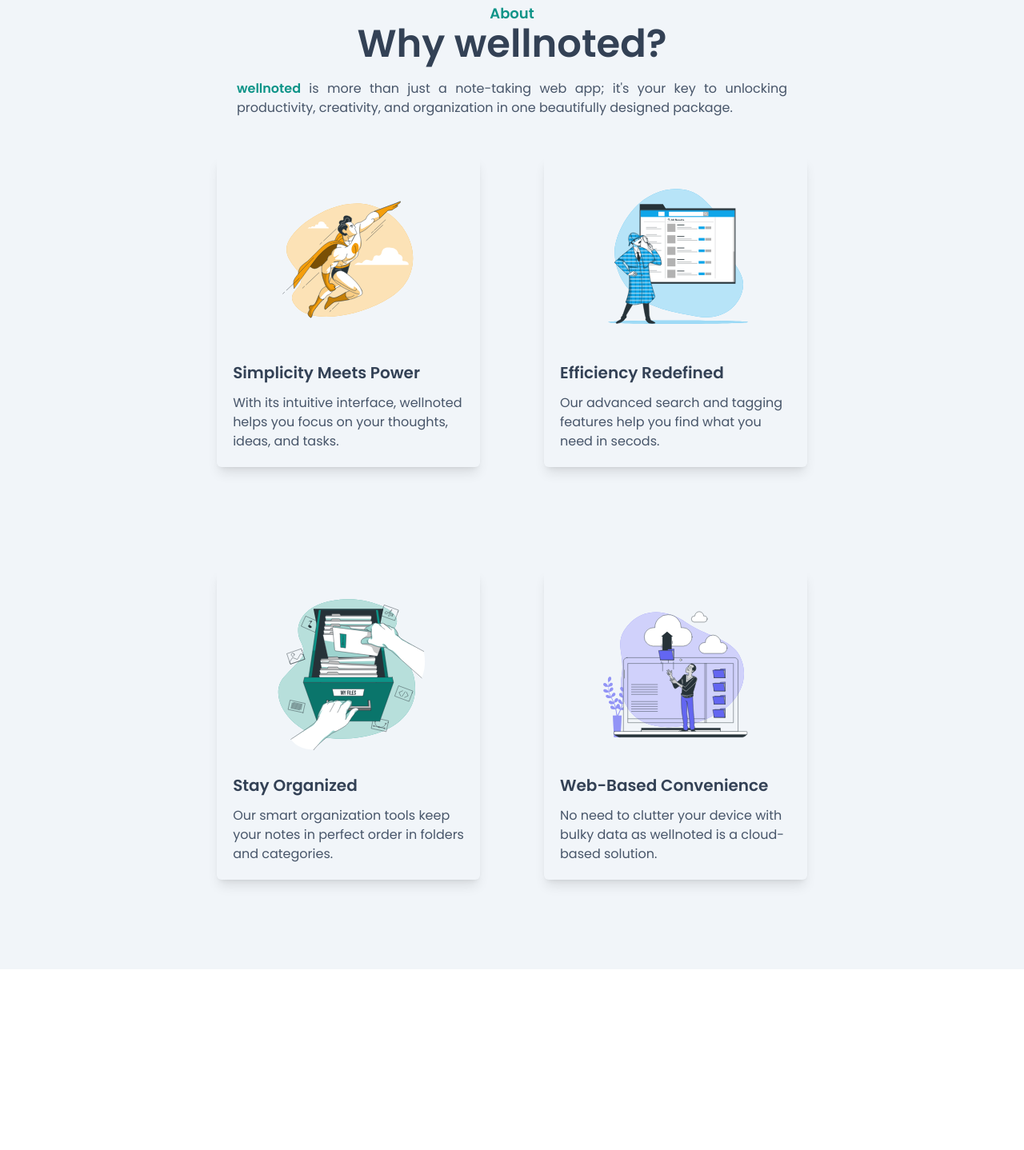
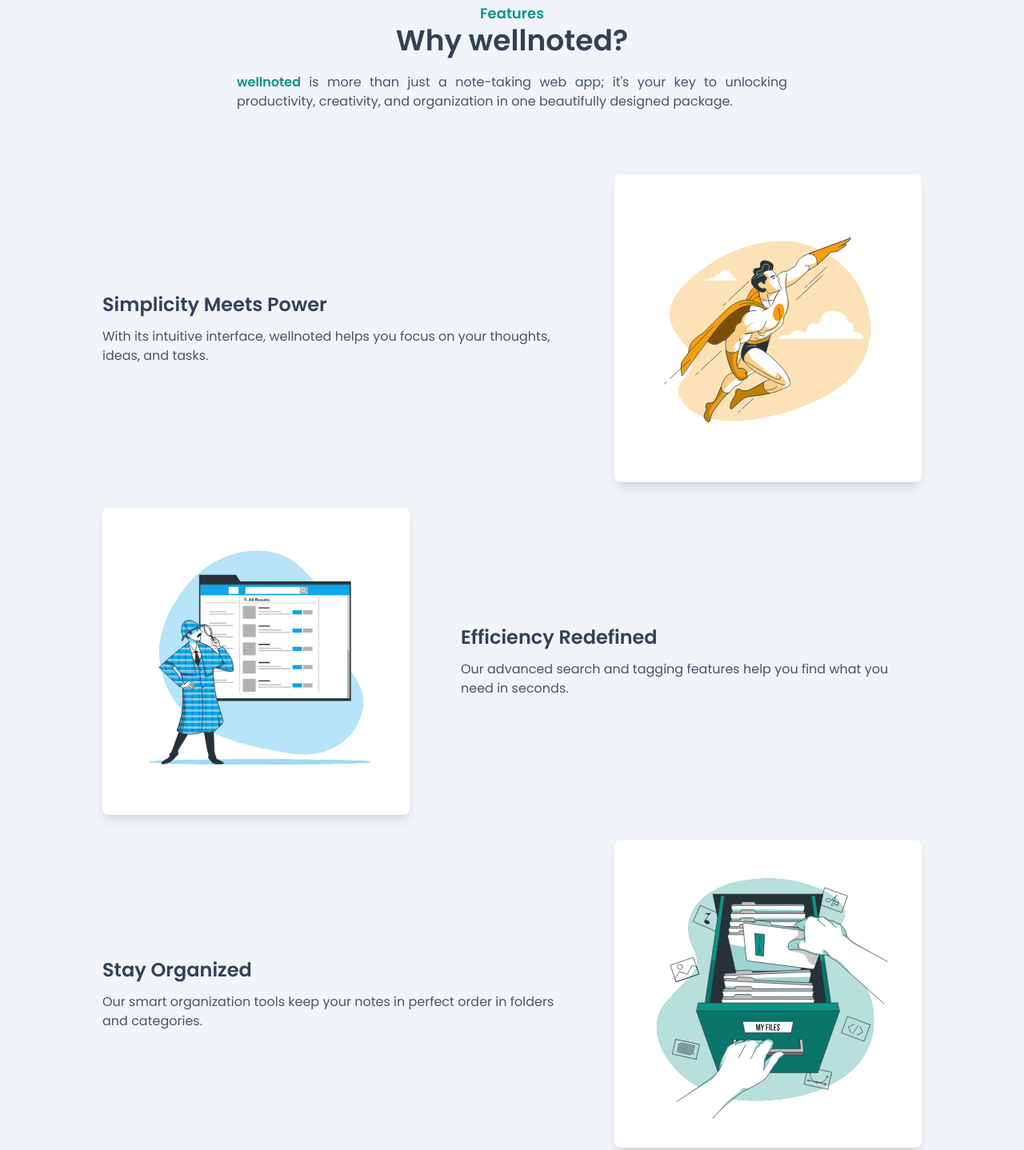
Before and after one commit to yogskr/wellnoted, a website: page index.html in a window 1280 px wide. Shown: the part 989-2427 px from the top of the page at 80% size. Before the commit the page ends 2201 px from the top, so only its background shows below. Drawn offline with Linux system fonts and the light colour scheme.

Commit message:
added a new section

```diff
--- a/index.html
+++ b/index.html
@@ -11,7 +11,7 @@
 
 <body class="font-poppins">
   <!-- Header Start -->
-  <header class="fixed top-0 left-0 w-full z-10">
+  <header class="absolute top-0 left-0 w-full z-10">
     <div class="container">
       <div class="flex justify-between px-10 py-5 lg:px-16">
         <div class="self-center">
@@ -31,8 +31,8 @@
             <div aria-hidden="true" class="group-hover:bg-primary m-auto h-0.5 w-6 bg-secondary duration-300"></div>
             <div aria-hidden="true" class="group-hover:bg-primary m-auto h-0.5 w-6 bg-secondary duration-300"></div>
           </label>
-          <nav id="nav-menu" class="hidden w-full px-10 md:px-0 lg:block lg:shadow-none">
-            <ul class="flex items-center justify-center gap-10">
+          <nav id="nav-menu" class="hidden w-full px-10 md:px-0 lg:flex lg:shadow-none">
+            <ul class="flex items-center justify-center gap-9 mr-5">
               <li class="group">
                 <a href="#" class="text-base font-semibold text-secondary hover:text-primary mx-">Home</a>
               </li>
@@ -45,10 +45,11 @@
               <li class="group">
                 <a href="#" class="text-base font-semibold text-secondary hover:text-primary">Contact</a>
               </li>
-              <li class="group w-12">
-                <a href="#" class="text-base font-semibold text-secondary hover:text-primary">Log In</a>
-              </li>
             </ul>
+            <div class="group w-[4.5rem] flex items-center justify-center gap-4">
+              <div class="h-8 w-0.5 bg-slate-200"></div>
+              <a href="#" class="text-base font-semibold text-secondary hover:text-primary">Log In</a>
+            </div>
           </nav>
           <!-- dropdown menu start -->
           <div id="dropdown-menu"
@@ -70,7 +71,7 @@
             <div>
               <div class=" border-t-2 w-3/4 mx-auto"></div>
               <article class="mb-5">
-                <p class="text-base text-center text-tetiary font-semibold mt-5">Let's Connect</p>
+                <p class="text-base text-center text-fontcolor font-semibold mt-5">Let's Connect</p>
               </article>
               <div class="flex items-center justify-center">
                 <!-- LinkedIn -->
@@ -741,7 +742,7 @@
             </svg>
           </figure>
           <article class="mt-8 md:mt-0 md:text-lg">
-            <p class="text-tetiary text-base font-medium">
+            <p class="text-fontcolor text-base font-medium">
               Taking notes have never been easier with
               <span class="wellnoted-style">wellnoted</span>. Effortlessly
               unleash your
@@ -760,15 +761,14 @@
             </div>
             <div class="email-section mb-6">
               <div class="mb-2">
-                <label for="email" class="text-base font-medium text-tetiary">Email</label>
+                <label for="email" class="text-base font-medium text-fontcolor">Email</label>
               </div>
-
               <input type="email" for="email" name="email" id="email"
                 class="w-full bg-slate-100 rounded-md text-secondary focus:outline-none focus:ring-primary focus:ring-1 focus:border-primary p-3" />
             </div>
             <div class="password-section mb-6">
               <div class="mb-2">
-                <label for="password" class="text-base font-medium text-tetiary">Password</label>
+                <label for="password" class="text-base font-medium text-fontcolor">Password</label>
               </div>
               <input type="text" for="password" name="password" id="password"
                 class="w-full bg-slate-100 rounded-md text-secondary focus:outline-none focus:ring-primary focus:ring-1 focus:border-primary p-3" />
@@ -780,7 +780,7 @@
               </button>
             </div>
           </form>
-          <p class="text-tetiary font-semibold mb-5">Or sign up using:</p>
+          <p class="text-fontcolor font-semibold mb-5">Or sign up using:</p>
           <div class="flex items-center justify-between md:justify-evenly">
             <!-- Google -->
             <a href="https://accounts.google.com" target="_blank" class="shadow-md p-4 rounded-md hover:bg-slate-100">
@@ -868,29 +868,30 @@
   <!-- Features Section Start -->
   <section id="features" class="pt-36 pb-16 bg-slate-100">
     <div class="container">
-      <div class="block mb-12">
+      <div class="block mb-12 lg:mb-0">
         <div class="max-w-screen-md mx-auto px-10">
           <h4 class="text-lg text-center font-semibold text-primary">
-            About
+            Features
           </h4>
-          <h2 class="text-3xl text-center font-semibold text-secondary mb-5 md:text-5xl">
+          <h2 class="text-3xl text-center font-semibold text-secondary mb-5 md:text-4xl">
             Why wellnoted?
           </h2>
-          <p class="text-base text-justify text-tetiary">
+          <p class="text-base md:text-justify text-fontcolor">
             <span class="wellnoted-style">wellnoted</span> is more than just a
             note-taking web app; it's your key to unlocking productivity,
             creativity, and organization in one beautifully designed package.
           </p>
         </div>
       </div>
-      <div class="w-full flex flex-wrap items-center justify-center lg:gap-20 lg:mx-auto px-10 xl:w-10/12">
-        <div class="mb-12 w-80 md:w-1/2 lg:w-1/3">
+      <!-- Features Card Start -->
+      <div class="w-full flex flex-wrap items-center justify-center md:m-auto lg:hidden">
+        <div class="mb-12 w-80 md:w-1/2">
           <div class="p-5 shadow-lg rounded-md overflow-hidden">
             <figure class="w-3/4 mb-5 mx-auto">
               <img src="./src/images/feature-1.svg">
             </figure>
-            <h3 class="font-semibold text-xl text-secondary mb-3">Simplicity Meets Power</h3>
-            <p class="font-medium text-tetiary">With its intuitive interface, wellnoted helps you focus on your
+            <h3 class="font-semibold text-xl text-secondary mb-3 md:text-2xl">Simplicity Meets Power</h3>
+            <p class="font-medium text-fontcolor">With its intuitive interface, wellnoted helps you focus on your
               thoughts,
               ideas, and tasks.</p>
           </div>
@@ -900,9 +901,10 @@
             <figure class="w-3/4 mb-5 mx-auto">
               <img src="./src/images/feature-2.svg">
             </figure>
-            <h3 class="font-semibold text-xl text-secondary mb-3">Efficiency Redefined</h3>
-            <p class="font-medium text-tetiary">Our advanced search and tagging features help you find what you need in
-              secods.</p>
+            <h3 class="font-semibold text-xl text-secondary mb-3 md:text-2xl">Efficiency Redefined</h3>
+            <p class="font-medium text-fontcolor">Our advanced search and tagging features help you find what you need
+              in
+              seconds.</p>
           </div>
         </div>
         <div class="mb-12 w-80 md:w-1/2 lg:w-1/3">
@@ -910,8 +912,8 @@
             <figure class="w-3/4 mb-5 mx-auto">
               <img src="./src/images/feature-3.svg">
             </figure>
-            <h3 class="font-semibold text-xl text-secondary mb-3">Stay Organized</h3>
-            <p class="font-medium text-tetiary">Our smart organization tools keep your notes in perfect order
+            <h3 class="font-semibold text-xl text-secondary mb-3 md:text-2xl">Stay Organized</h3>
+            <p class="font-medium text-fontcolor">Our smart organization tools keep your notes in perfect order
               in folders and categories.
             </p>
           </div>
@@ -921,12 +923,58 @@
             <figure class="w-3/4 mb-5 mx-auto">
               <img src="./src/images/feature-4.svg">
             </figure>
-            <h3 class="font-semibold text-xl text-secondary mb-3">Web-Based Convenience</h3>
-            <p class="font-medium text-tetiary">No need to clutter your device with bulky data as wellnoted is a
+            <h3 class="font-semibold text-xl text-secondary mb-3 md:text-2xl">Cloud-Based App</h3>
+            <p class="font-medium text-fontcolor">No need to clutter your device with bulky data as wellnoted is a
               cloud-based solution.</p>
           </div>
         </div>
       </div>
+      <!-- Features Card End -->
+      <!-- Features Large Screen Start -->
+      <div class="hidden lg:block py-20 px-16">
+        <div class="w-full h-auto flex items-center justify-evenly mb-8">
+          <article class="w-1/2">
+            <h3 class="font-semibold text-2xl text-secondary mb-3">Simplicity Meets Power</h3>
+            <p class="font-medium text-fontcolor">With its intuitive interface, wellnoted helps you focus on your
+              thoughts, ideas, and tasks.</p>
+          </article>
+          <figure class="w-1/3 shadow-lg rounded-lg bg-white">
+            <img src="./src/images/feature-1.svg" class="p-5">
+          </figure>
+        </div>
+        <div class="w-full h-auto flex items-center justify-evenly mb-8">
+          <figure class="w-1/3 shadow-lg rounded-lg bg-white">
+            <img src="./src/images/feature-2.svg" class="p-5">
+          </figure>
+          <article class="w-1/2">
+            <h3 class="font-semibold text-2xl text-secondary mb-3">Efficiency Redefined</h3>
+            <p class="font-medium text-fontcolor">Our advanced search and tagging features help you find what you need
+              in
+              seconds.</p>
+          </article>
+        </div>
+        <div class="w-full h-auto flex items-center justify-evenly mb-8">
+          <article class="w-1/2">
+            <h3 class="font-semibold text-2xl text-secondary mb-3">Stay Organized</h3>
+            <p class="font-medium text-fontcolor">Our smart organization tools keep your notes in perfect order
+              in folders and categories.</p>
+          </article>
+          <figure class="w-1/3 shadow-lg rounded-lg bg-white">
+            <img src="./src/images/feature-3.svg" class="p-5">
+          </figure>
+        </div>
+        <div class="w-full h-auto flex items-center justify-evenly">
+          <figure class="w-1/3 shadow-lg rounded-lg bg-white">
+            <img src="./src/images/feature-4.svg" class="p-5">
+          </figure>
+          <article class="w-1/2">
+            <h3 class="font-semibold text-2xl text-secondary mb-3">Cloud-Based App</h3>
+            <p class="font-medium text-fontcolor">No need to clutter your device with bulky data as wellnoted is a
+              cloud-based solution.</p>
+          </article>
+        </div>
+      </div>
+      <!-- Features Large Screen End -->
     </div>
   </section>
   <!-- Features Section End -->
--- a/tailwind.config.js
+++ b/tailwind.config.js
@@ -9,7 +9,7 @@
       colors: {
         primary: "#0d9488",
         secondary: "#334155",
-        tetiary: "#475569",
+        fontcolor: "#475569",
       },
       fontFamily: {
         poppins: ["Poppins"],
```
Also changed, not shown: dist/css/tailwind-style.css, 1 other file.
